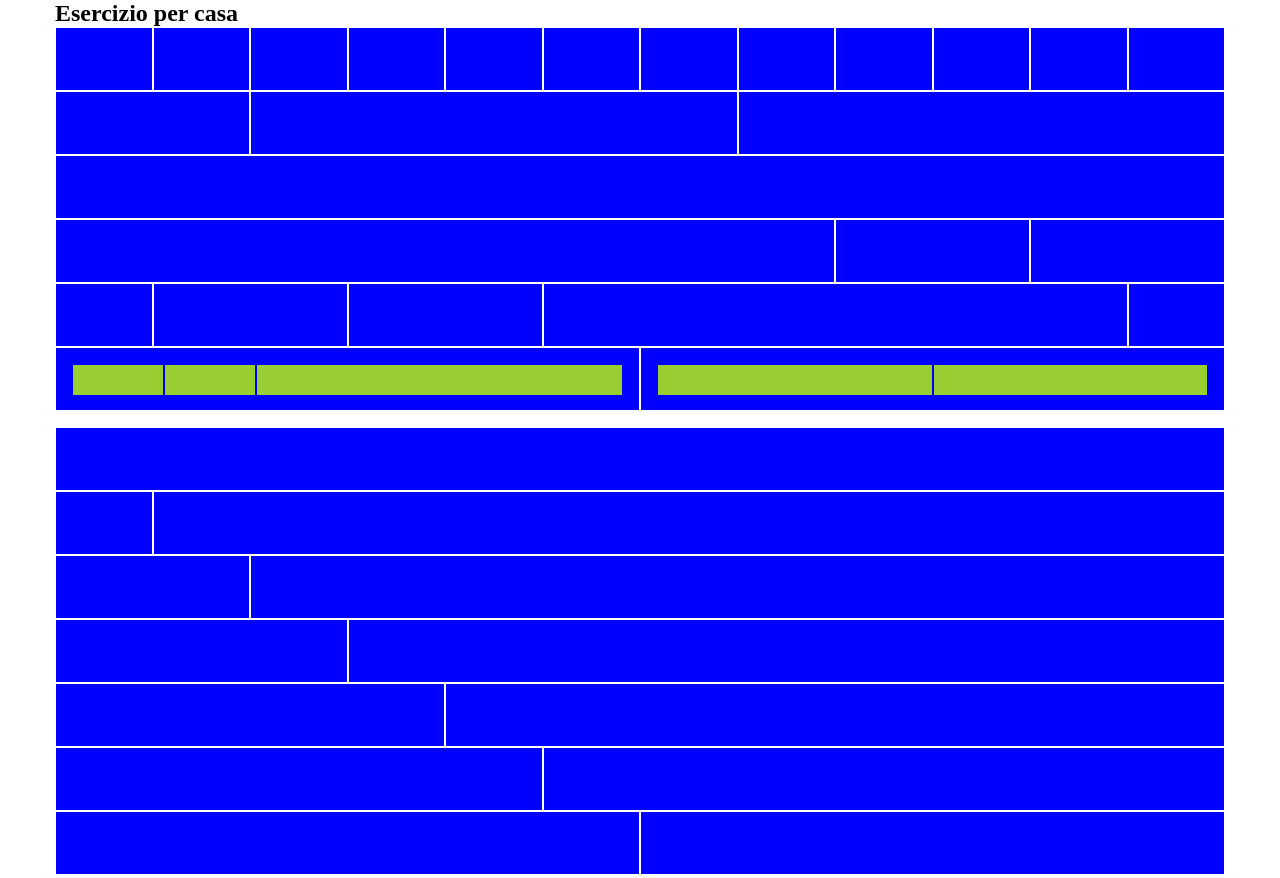
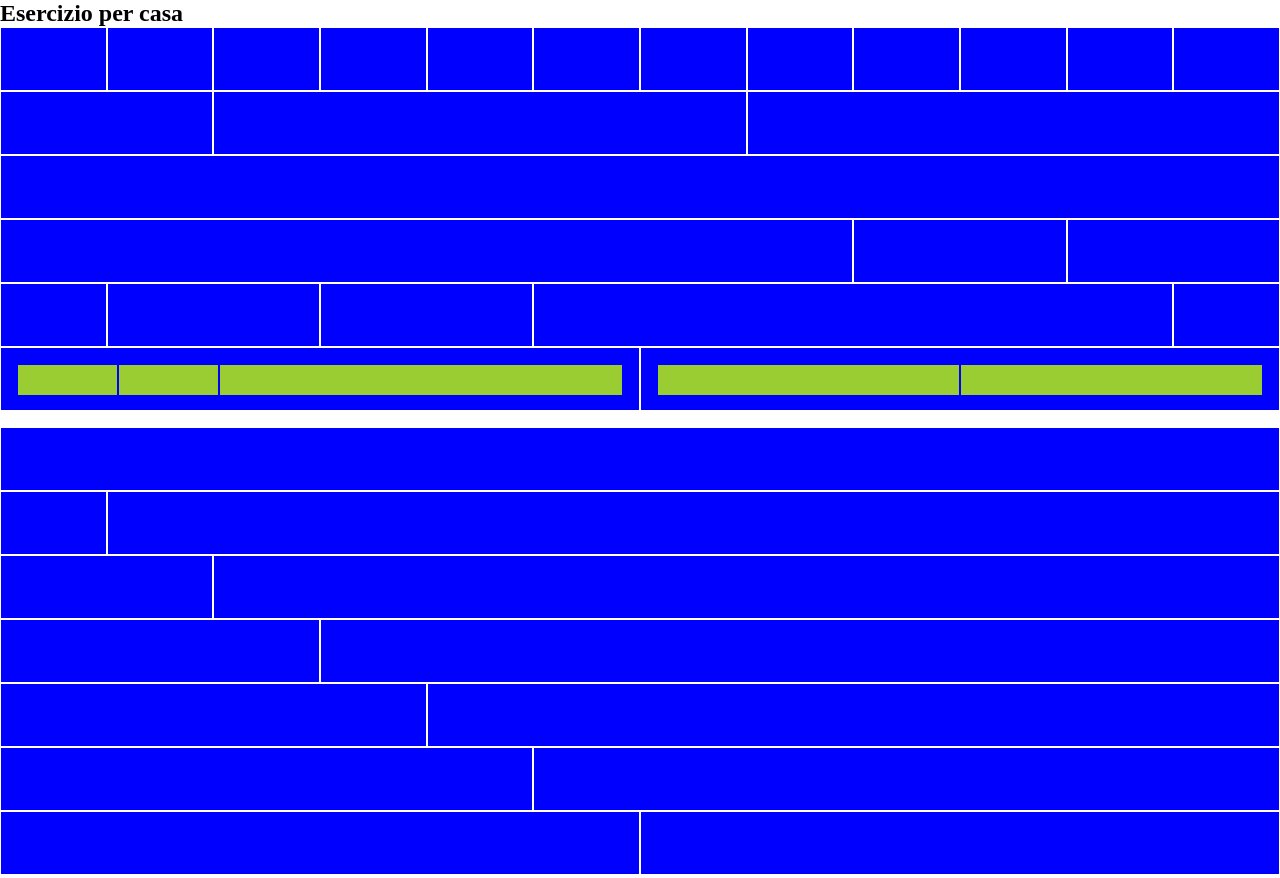
Before and after one commit to LucaMarchesani/html-css-12bool, a plain HTML site: page index.html in a window 1280 px wide. Shown: the top 878 px of the page. Drawn offline with Linux system fonts and the light colour scheme.

Commit message:
remove container width

```diff
--- a/css/12bool.css
+++ b/css/12bool.css
@@ -1,7 +1,5 @@
 
 .container{
-    width: 1170px;
-    margin: 0 auto;
     margin-bottom: 1rem;
 }
 
```
